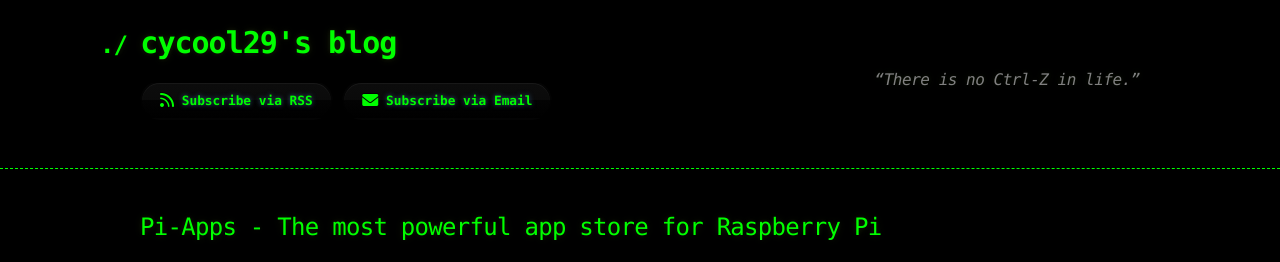
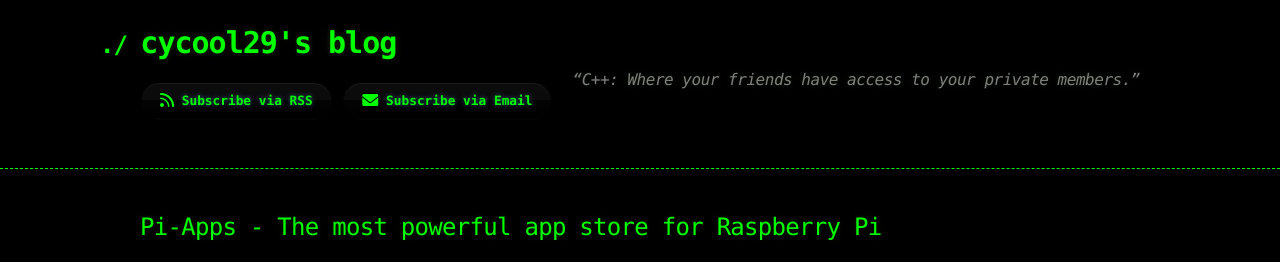
Before and after one commit to cycool29/cycool29.github.io, a Jekyll site: the page built from index.md, in a window 1280 px wide. Shown: the top 262 px of the page. Built offline with Jekyll 4.4.1, drawn with Linux system fonts in a browser that asks for light colours; a style sheet for code colours, icons or effects is not loaded.

Commit message:
Update quotes

```diff
--- a/_config.yml
+++ b/_config.yml
@@ -1,6 +1,6 @@
 title: cycool29's blog
 comments: Comments
-description: "“There is no Ctrl-Z in life.” "
+description: "“C++: Where your friends have access to your private members.” "
 remote_theme: jekyll-theme-hacker
 author: cycool29
 github:
```
